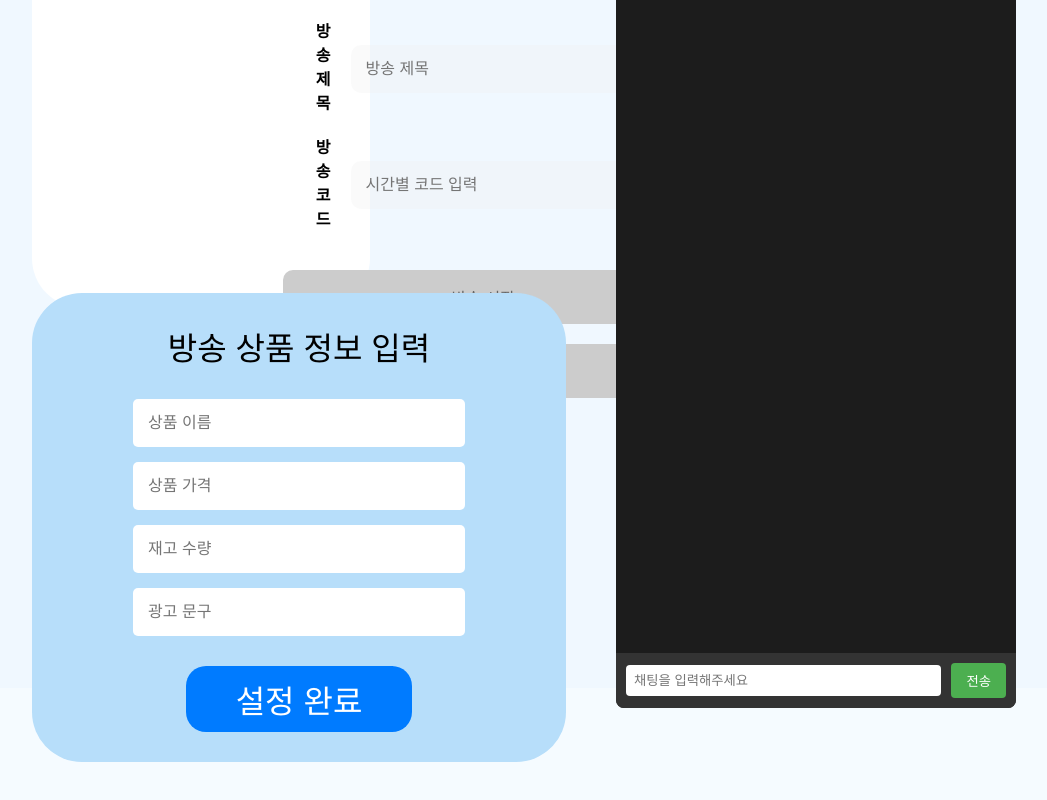
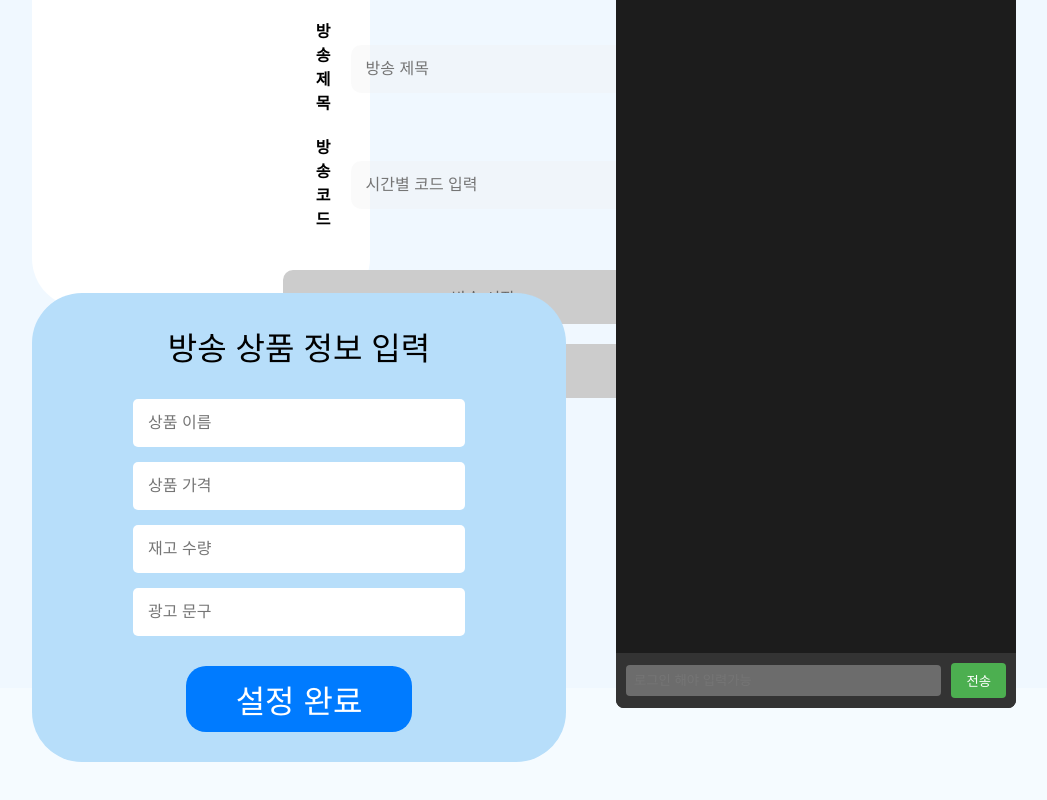
Before and after one commit to yuguri76/frontlivealone, a React (Create React App) app: page /streamer in a window 1280 px wide. Shown: the part 272-1072 px from the top of the page, without its empty margins (116-1163 px from the left). Built offline with nearby package versions, Linux system fonts and the light colour scheme.

Commit message:
feat : 토큰 유효성 검증 추가(서버연동), 엔터키로 채팅 보낼 수 있도록 설정

```diff
--- a/src/components/chat/ChatBox.jsx
+++ b/src/components/chat/ChatBox.jsx
@@ -1,4 +1,4 @@
-import React, { useEffect, useRef, useState,useReducer } from 'react';
+import React, { useEffect, useRef, useState } from 'react';
 import { FixedSizeList as List } from 'react-window';
 import styles from '../../styles/Chat.module.css';
 
@@ -8,7 +8,9 @@ function ChatContainer() {
   const [messages, setMessages] = useState([]);
   const [token,setToken] = useState('')
   const [senderName,setSenderName] = useState('');
+  const [isAvailableChat,setAvailableChat] = useState(false);
   const MAX_MESSAGES = 100;
+
 
 
   useEffect(()=>{
@@ -34,20 +36,17 @@ function ChatContainer() {
 
     ws.onmessage = (e) => {
       const data = JSON.parse(e.data);
-
+      console.log(data);
       const {type,message} = data;
 
       if(data.type==='AUTH'){
-        console.log('유저의 이름 : ',message);
+
         setSenderName(message);
-
+        setAvailableChat(true);
       }
 
       if (data.type === 'MESSAGE') {
-
-
         setMessages((prevMessages) => {
-          console.log(senderName);
           const updatedMessages = [...prevMessages, { nickname: senderName, text: message }];
           if (updatedMessages.length > MAX_MESSAGES) {
             updatedMessages.shift(); // 배열의 첫 번째 요소 제거
@@ -55,6 +54,13 @@ function ChatContainer() {
           return updatedMessages;
         });
       }
+
+      if(data.type==='FAILED'){
+        const messageInput = document.getElementById('messageInput');
+        messageInput.placeholder='채팅 입력 불가';
+        setAvailableChat(false);
+      }
+
     };
 
     return () => {
@@ -68,18 +74,15 @@ function ChatContainer() {
     }
   }, [messages,senderName]); // messages 상태가 업데이트될 때마다 실행
 
-  useEffect(()=>{
-    if(senderName){
-      console.log('현재 접속자 :',senderName);
+  const handleKeyDown = (event) => {
+    if (event.key === 'Enter') {
+      sendMessage();
     }
-  },[senderName]);
-
+  };
 
   const sendMessage = () => {
-
     const messageInput = document.getElementById('messageInput');
-    if (messageInput.value && socket.current) {
-      console.log(messageInput.value);
+    if (messageInput.value && socket.current && isAvailableChat) {
       const sendMessage = JSON.stringify({type:'MESSAGE',message:messageInput.value});
       socket.current.send(sendMessage);
       messageInput.value=''; // 메시지 전송후 입력칸 비우기
@@ -95,8 +98,15 @@ function ChatContainer() {
         <ChatList messages={messages}/>
       </div>
       <footer className={styles.chatFooter}>
-        <input id="messageInput" type="text" placeholder="채팅을 입력해주세요" />
-        <button onClick={sendMessage}>전송</button>
+        <input id="messageInput"
+        type="text"
+        placeholder={token ? "채팅을 입력해주세요" : "로그인 해야 입력가능"}
+        disabled={!isAvailableChat}
+        onKeyDown={handleKeyDown}/>
+        <button onClick={sendMessage}
+        disabled={!isAvailableChat}>
+          전송
+        </button>
       </footer>
     </div>
   );
```
